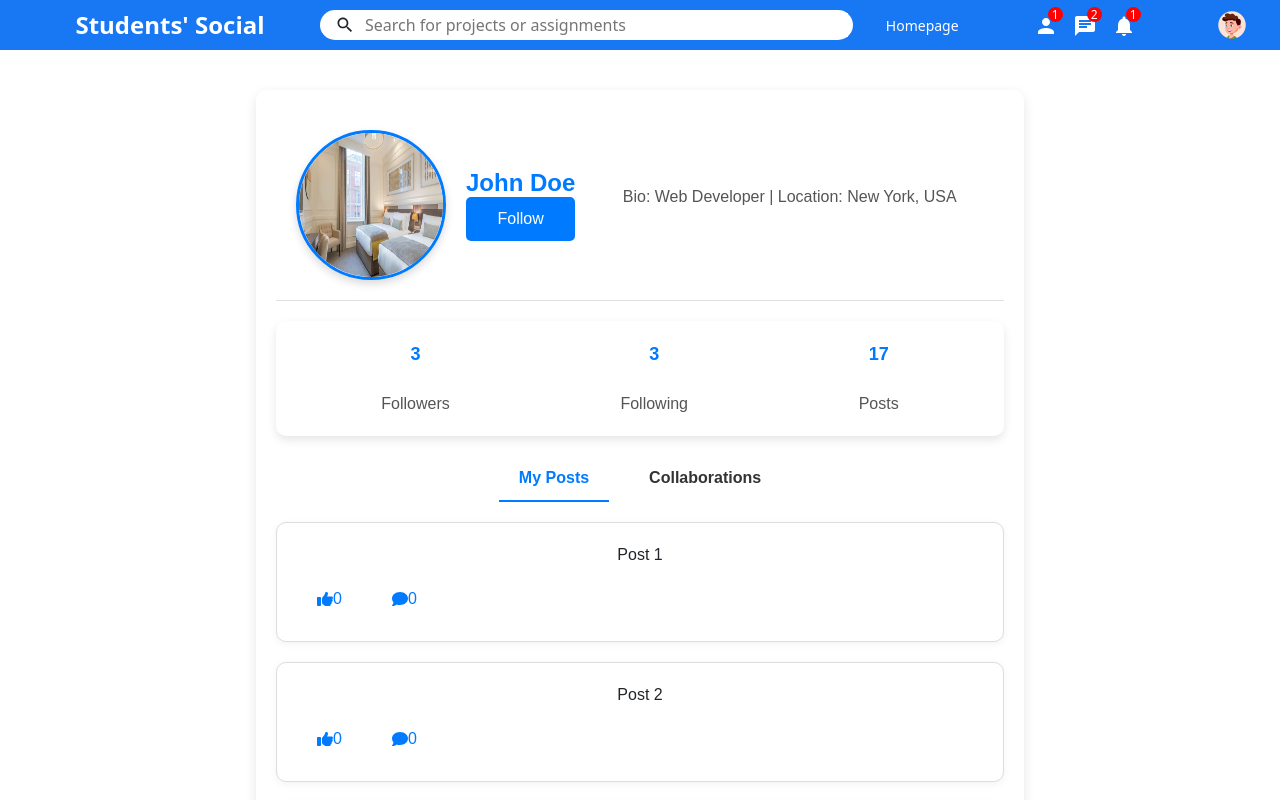
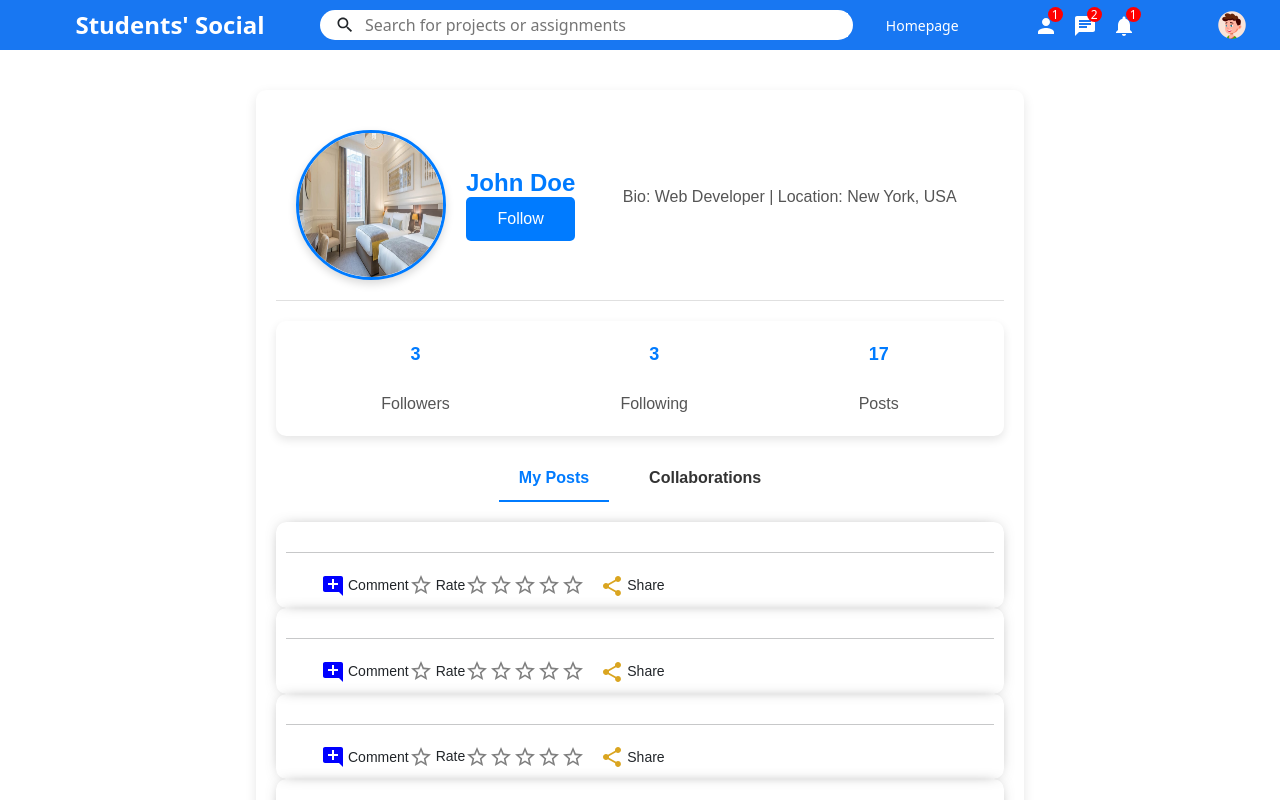
Before and after one commit to kalitadisha/Student_collaborative_app_frontend, a React (Create React App) app in the folder client/: page /profile in a window 1280 px wide. Shown: the top 800 px of the page. Built offline with nearby package versions, Linux system fonts and the light colour scheme; a small style sheet from the web is missing.

Commit message:
Khushnasin-2

```diff
--- a/client/src/Screens/Profilepage.js
+++ b/client/src/Screens/Profilepage.js
@@ -1,5 +1,10 @@
 // ProfilePage.js
 import React, { useState, useRef, useEffect } from 'react';
+import { PermMedia } from "@mui/icons-material";
+import AddCommentIcon from '@mui/icons-material/AddComment';
+import ShareIcon from '@mui/icons-material/Share';
+import StarBorderIcon from '@mui/icons-material/StarBorder';
+import SendIcon from '@mui/icons-material/Send';
 import Feed from "../ccomponents/feed/Feed";
 import Rightbar from "../ccomponents/rightbar/Rightbar";
 import Sidebar from "../ccomponents/sidebar/Sidebar";
@@ -11,6 +16,7 @@ import { FontAwesomeIcon } from '@fortawesome/react-fontawesome';
 import { faThumbsUp, faComment } from '@fortawesome/free-solid-svg-icons';
 import '../css/ProfilepageCss.css';
 import Navbar from '../Components/Navbar';
+import img from "../assets/person/user.png";
 
 
 const ProfilePage = () => {
@@ -169,129 +175,142 @@ const Collaborations = ({ collaborationPosts }) => {
 
 const Post = ({ post }) => {
   const { content, collaborators } = post;
-  const [likes, setLikes] = useState(0);
-  const [hasLiked, setHasLiked] = useState(false);
+
+  const [commentVisible, setCommentVisible] = useState(false);
   const [comments, setComments] = useState([]);
-  const [newComment, setNewComment] = useState('');
-  const [showComments, setShowComments] = useState(false);
-  const [replyTo, setReplyTo] = useState({ commentIndex: null, replyIndex: null });
+  const [commentInput, setCommentInput] = useState('');
+  const [rating, setRating] = useState(0);
+  const [workAdded, setWorkAdded] = useState(false);
+  const [postContent, setPostContent] = useState('');
 
-  const addComment = () => {
-    setComments([...comments, { text: newComment, replies: [] }]);
-    setNewComment('');
+  const handleCommentInputChange = (e) => {
+    setCommentInput(e.target.value);
   };
 
-
-  const getTotalCommentsCount = (comments) => {
-    let totalCount = comments.length; // Add top-level comments
-    comments.forEach(comment => {
-      totalCount += comment.replies.length; // Add replies count for each comment
-      comment.replies.forEach(reply => {
-        totalCount += getTotalCommentsCount(reply.replies); // Recursively add replies count
-      });
-    });
-    return totalCount;
+  const handleRatingChange = (newRating) => {
+    setRating(prevRating => prevRating === newRating ? 0 : newRating);
   };
 
-  const totalCount = getTotalCommentsCount(comments);
-
-  const addReply = (commentIndex, replyText, replyIndex = null) => {
-    const updatedComments = [...comments];
-    if (replyIndex === null) {
-      updatedComments[commentIndex].replies.push({ text: replyText, replies: [] });
-    } else if (typeof replyIndex === 'number') {
-      updatedComments[commentIndex].replies[replyIndex].replies.push({ text: replyText, replies: [] });
-    } else {
-      const indices = replyIndex.split('-').map(Number);
-      let currentReply = updatedComments[commentIndex].replies[indices[0]];
-      for (let i = 1; i < indices.length; i++) {
-        currentReply = currentReply.replies[indices[i]];
-      }
-      currentReply.replies.push({ text: replyText, replies: [] });
-    }
-    setComments(updatedComments);
+  const handleShare = () => {
+    const link = 'http://yourwebsite.com/post/123'; // Example link
+    navigator.clipboard.writeText(link).then(() => {
+      alert('Link copied to clipboard!');
+    }).catch(() => {
+      alert('Failed to copy the link');
+    });
   };
 
-  const handleLike = () => {
-    setLikes(hasLiked ? likes - 1 : likes + 1);
-    setHasLiked(!hasLiked);
+  const handlePostContentChange = (e) => {
+    setPostContent(e.target.value);
   };
 
-  const renderReplies = (replies, commentIndex, parentReplyIndex = null) => {
-    return replies.map((reply, replyIndex) => (
-      <div key={replyIndex} className="reply">
-        <div className="reply-text">{reply.text}</div>
-        <div className="reply-link" onClick={() => setReplyTo({ commentIndex, replyIndex: parentReplyIndex !== null ? `${parentReplyIndex}-${replyIndex}` : replyIndex })}>
-          Reply
-        </div>
-        {replyTo.commentIndex === commentIndex && replyTo.replyIndex === (parentReplyIndex !== null ? `${parentReplyIndex}-${replyIndex}` : replyIndex) && (
-          <div className="reply-input">
-            <input
-              type="text"
-              placeholder="Write a reply..."
-              onKeyDown={(e) => {
-                if (e.key === 'Enter') {
-                  addReply(commentIndex, e.target.value, replyTo.replyIndex);
-                  setReplyTo({ commentIndex: null, replyIndex: null });
-                  e.target.value = '';
+  const handleFileChange = (e) => {
+    if (1) {
+      setWorkAdded(true);
     }
-              }}
-            />
-          </div>
-        )}
-        {renderReplies(reply.replies, commentIndex, parentReplyIndex !== null ? `${parentReplyIndex}-${replyIndex}` : replyIndex)}
-      </div>
-    ));
+  };
+
+  const getStarColor = (value) => {
+    if (rating === 0) return "gray";
+    if (rating === 1) return "red";
+    if (rating === 2) return "orange";
+    if (rating === 3) return "yellow";
+    if (rating >= 4) return "green";
+    return "gray";
+  };
+
+  const toggleCommentVisibility = () => {
+    setCommentVisible(!commentVisible);
+  };
+
+  const handleCommentSubmit = () => {
+    if (commentInput.trim()) {
+      setComments([...comments, { text: commentInput, replies: [] }]);
+      setCommentInput('');
+    }
+  };
+
+  const handleReplySubmit = (index, replyText) => {
+    const newComments = [...comments];
+    newComments[index].replies.push({ text: replyText, replies: [] });
+    setComments(newComments);
   };
 
   return (
-    <div className="post">
-      <div className="post-content">{content}</div>
-      <div className="post-actions">
-        <button onClick={handleLike} className={hasLiked ? 'liked' : 'unliked'}>
-          <FontAwesomeIcon icon={faThumbsUp} /> {likes}
-        </button>
-        <button onClick={() => setShowComments(!showComments)}>
-          <FontAwesomeIcon icon={faComment} />{totalCount}
-        </button>
+    <div className="share">
+      <div className="shareWrapper">
+        <div className="shareTop">
+
         </div>
-      {showComments && (
-        <div className="comments-section">
-          {comments.map((comment, commentIndex) => (
-            <div key={commentIndex} className="comment">
-              <div className="comment-text">{comment.text}</div>
-              <div className="reply-link" onClick={() => setReplyTo({ commentIndex, replyIndex: null })}>
-                Reply
+        <hr className="shareHr" />
+        <div className="shareBottom">
+          <div className="shareOptions">
+            <div className="shareOption">
+              <input type="file" id="files" style={{ display: 'none' }} onChange={handleFileChange} />
+
+
             </div>
-              {replyTo.commentIndex === commentIndex && replyTo.replyIndex === null && (
-                <div className="reply-input">
+            <div
+
+              onClick={toggleCommentVisibility}
+            >
+              <AddCommentIcon htmlColor={"blue"} className="shareIcon" />
+              <span className="shareOptionText">Comment</span>
+            </div>
+            <div className="shareOption ">
+              <StarBorderIcon htmlColor={getStarColor(1)} className="shareIcon" />
+              <span className="shareOptionText">Rate</span>
+              <div className="rating">
+                {[1, 2, 3, 4, 5].map((value) => (
+                  <StarBorderIcon
+                    key={value}
+                    htmlColor={rating >= value ? getStarColor(value) : "gray"}
+                    className="ratingStar"
+                    onClick={() => handleRatingChange(value)}
+                  />
+                ))}
+              </div>
+            </div>
+            <div
+
+              onClick={() => handleShare()}
+            >
+              <ShareIcon htmlColor={"goldenrod"} className="shareIcon" />
+              <span className="shareOptionText">Share</span>
+            </div>
+          </div>
+          {commentVisible && (
+            <>
+              <div className="commentInputContainer">
                 <input
                   type="text"
-                    placeholder="Write a reply..."
+                  value={commentInput}
+                  onChange={handleCommentInputChange}
+                  placeholder="Add a comment"
+                  className="commentInput"
                   onKeyDown={(e) => {
-                      if (e.key === 'Enter') {
-                        addReply(commentIndex, e.target.value);
-                        setReplyTo({ commentIndex: null, replyIndex: null });
-                        e.target.value = '';
-                      }
+                    if (e.key === 'Enter') handleCommentSubmit();
                   }}
                 />
+                <SendIcon
+                  className="sendIcon"
+                  onClick={handleCommentSubmit}
+                />
               </div>
+              <div className="commentsSection">
+                {comments.map((comment, index) => (
+                  <Comment
+                    key={index}
+                    comment={comment}
+                    onReply={(replyText) => handleReplySubmit(index, replyText)}
+                  />
+                ))}
+              </div>
+            </>
           )}
-              {renderReplies(comment.replies, commentIndex)}
-            </div>
-          ))}
-          <div className="new-comment">
-            <input
-              type="text"
-              value={newComment}
-              onChange={(e) => setNewComment(e.target.value)}
-              placeholder="Add a comment"
-            />
-            <button onClick={addComment}>Post</button>
         </div>
       </div>
-      )}
+
       {collaborators && (
         <div className="collaborators">
           Collaborated with:{' '}
@@ -303,6 +322,59 @@ const Post = ({ post }) => {
           ))}
         </div>
       )}
+    </div>
+  );
+};
+
+const Comment = ({ comment, onReply }) => {
+  const [replyVisible, setReplyVisible] = useState(false);
+  const [replyInput, setReplyInput] = useState('');
+
+  const handleReplyInputChange = (e) => {
+    setReplyInput(e.target.value);
+  };
+
+  const handleReplySubmit = () => {
+    if (replyInput.trim()) {
+      onReply(replyInput);
+      setReplyInput('');
+      setReplyVisible(false);
+    }
+  };
+
+  return (
+    <div className="comment">
+      <div className="commentText">{comment.text}</div>
+      <div className="commentActions">
+        <span className="replyLink" onClick={() => setReplyVisible(!replyVisible)}>Reply</span>
+      </div>
+      {replyVisible && (
+        <div className="replyInputContainer">
+          <input
+            type="text"
+            value={replyInput}
+            onChange={handleReplyInputChange}
+            placeholder="Reply"
+            className="replyInput"
+            onKeyDown={(e) => {
+              if (e.key === 'Enter') handleReplySubmit();
+            }}
+          />
+          <SendIcon
+            className="sendIcon"
+            onClick={handleReplySubmit}
+          />
+        </div>
+      )}
+      <div className="replies">
+        {comment.replies.map((reply, index) => (
+          <Comment
+            key={index}
+            comment={reply}
+            onReply={(replyText) => onReply(replyText)}
+          />
+        ))}
+      </div>
     </div>
   );
 };
--- a/client/src/ccomponents/share/Share.jsx
+++ b/client/src/ccomponents/share/Share.jsx
@@ -2,10 +2,72 @@ import { PermMedia } from "@mui/icons-material";
 import AddCommentIcon from '@mui/icons-material/AddComment';
 import ShareIcon from '@mui/icons-material/Share';
 import StarBorderIcon from '@mui/icons-material/StarBorder';
-import React from 'react';
+import SendIcon from '@mui/icons-material/Send';
+import React, { useState } from 'react';
 import img from "../../assets/person/user.png";
 import "./share.css";
+
 export default function Share() {
+  const [commentVisible, setCommentVisible] = useState(false);
+  const [comments, setComments] = useState([]);
+  const [commentInput, setCommentInput] = useState('');
+  const [rating, setRating] = useState(0);
+  const [workAdded, setWorkAdded] = useState(false);
+  const [postContent, setPostContent] = useState('');
+
+  const handleCommentInputChange = (e) => {
+    setCommentInput(e.target.value);
+  };
+
+  const handleRatingChange = (newRating) => {
+    setRating(prevRating => prevRating === newRating ? 0 : newRating);
+  };
+
+  const handleShare = () => {
+    const link = 'http://yourwebsite.com/post/123'; // Example link
+    navigator.clipboard.writeText(link).then(() => {
+      alert('Link copied to clipboard!');
+    }).catch(() => {
+      alert('Failed to copy the link');
+    });
+  };
+
+  const handlePostContentChange = (e) => {
+    setPostContent(e.target.value);
+  };
+
+  const handleFileChange = (e) => {
+    if (e.target.files.length > 0) {
+      setWorkAdded(true);
+    }
+  };
+
+  const getStarColor = (value) => {
+    if (rating === 0) return "gray";
+    if (rating === 1) return "red";
+    if (rating === 2) return "orange";
+    if (rating === 3) return "yellow";
+    if (rating >= 4) return "green";
+    return "gray";
+  };
+
+  const toggleCommentVisibility = () => {
+    setCommentVisible(!commentVisible);
+  };
+
+  const handleCommentSubmit = () => {
+    if (commentInput.trim()) {
+      setComments([...comments, { text: commentInput, replies: [] }]);
+      setCommentInput('');
+    }
+  };
+
+  const handleReplySubmit = (index, replyText) => {
+    const newComments = [...comments];
+    newComments[index].replies.push({ text: replyText, replies: [] });
+    setComments(newComments);
+  };
+
   return (
     <div className="share">
       <div className="shareWrapper">
@@ -14,31 +76,131 @@ export default function Share() {
           <input
             placeholder="Share your imagination"
             className="shareInput"
+            value={postContent}
+            onChange={handlePostContentChange}
           />
         </div>
         <hr className="shareHr" />
         <div className="shareBottom">
           <div className="shareOptions">
             <div className="shareOption">
-              <input type="file" id="files" style={{ display: 'none' }} />
+              <input type="file" id="files" style={{ display: 'none' }} onChange={handleFileChange} />
               <PermMedia htmlColor="tomato" className="shareIcon" />
               <label className="shareOptionText" htmlFor="files">Add your work</label>
             </div>
-            <div className="shareOption">
-              <AddCommentIcon htmlColor="blue" className="shareIcon" />
+            <div
+              className={`shareOption ${!workAdded ? 'disabled' : ''}`}
+              onClick={toggleCommentVisibility}
+            >
+              <AddCommentIcon htmlColor={!workAdded ? "gray" : "blue"} className="shareIcon" />
               <span className="shareOptionText">Comment</span>
             </div>
-            <div className="shareOption">
-              <StarBorderIcon htmlColor="green" className="shareIcon" />
+            <div className={`shareOption ${!workAdded ? 'disabled' : ''}`}>
+              <StarBorderIcon htmlColor={!workAdded ? "gray" : getStarColor(1)} className="shareIcon" />
               <span className="shareOptionText">Rate</span>
+              <div className="rating">
+                {[1, 2, 3, 4, 5].map((value) => (
+                  <StarBorderIcon
+                    key={value}
+                    htmlColor={rating >= value ? (!workAdded ? "gray" : getStarColor(value)) : "gray"}
+                    className="ratingStar"
+                    onClick={() => workAdded && handleRatingChange(value)}
+                  />
+                ))}
+              </div>
             </div>
-            <div className="shareOption">
-              <ShareIcon htmlColor="goldenrod" className="shareIcon" />
+            <div
+              className={`shareOption ${!workAdded ? 'disabled' : ''}`}
+              onClick={() => workAdded && handleShare()}
+            >
+              <ShareIcon htmlColor={!workAdded ? "gray" : "goldenrod"} className="shareIcon" />
               <span className="shareOptionText">Share</span>
             </div>
           </div>
+          {commentVisible && (
+            <>
+              <div className="commentInputContainer">
+                <input
+                  type="text"
+                  value={commentInput}
+                  onChange={handleCommentInputChange}
+                  placeholder="Add a comment"
+                  className="commentInput"
+                  onKeyDown={(e) => {
+                    if (e.key === 'Enter') handleCommentSubmit();
+                  }}
+                />
+                <SendIcon
+                  className="sendIcon"
+                  onClick={handleCommentSubmit}
+                />
+              </div>
+              <div className="commentsSection">
+                {comments.map((comment, index) => (
+                  <Comment
+                    key={index}
+                    comment={comment}
+                    onReply={(replyText) => handleReplySubmit(index, replyText)}
+                  />
+                ))}
+              </div>
+            </>
+          )}
         </div>
       </div>
     </div>
   );
 }
+
+const Comment = ({ comment, onReply }) => {
+  const [replyVisible, setReplyVisible] = useState(false);
+  const [replyInput, setReplyInput] = useState('');
+
+  const handleReplyInputChange = (e) => {
+    setReplyInput(e.target.value);
+  };
+
+  const handleReplySubmit = () => {
+    if (replyInput.trim()) {
+      onReply(replyInput);
+      setReplyInput('');
+      setReplyVisible(false);
+    }
+  };
+
+  return (
+    <div className="comment">
+      <div className="commentText">{comment.text}</div>
+      <div className="commentActions">
+        <span className="replyLink" onClick={() => setReplyVisible(!replyVisible)}>Reply</span>
+      </div>
+      {replyVisible && (
+        <div className="replyInputContainer">
+          <input
+            type="text"
+            value={replyInput}
+            onChange={handleReplyInputChange}
+            placeholder="Reply"
+            className="replyInput"
+            onKeyDown={(e) => {
+              if (e.key === 'Enter') handleReplySubmit();
+            }}
+          />
+          <SendIcon
+            className="sendIcon"
+            onClick={handleReplySubmit}
+          />
+        </div>
+      )}
+      <div className="replies">
+        {comment.replies.map((reply, index) => (
+          <Comment
+            key={index}
+            comment={reply}
+            onReply={(replyText) => onReply(replyText)}
+          />
+        ))}
+      </div>
+    </div>
+  );
+}
--- a/client/src/ccomponents/share/share.css
+++ b/client/src/ccomponents/share/share.css
@@ -1,6 +1,8 @@
 .share {
   width: 100%;
-  height: 170px;
+  height: auto; /* Changed height to auto */
+  max-height: 170px; /* Added max-height */
+  overflow-y: auto; /* Added overflow-y to enable scrolling if content exceeds max-height */
   border-radius: 10px;
   -webkit-box-shadow: 0px 0px 16px -8px rgba(0, 0, 0, 0.68);
   box-shadow: 0px 0px 16px -8px rgba(0, 0, 0, 0.68);
@@ -8,6 +10,8 @@
 
 .shareWrapper {
   padding: 10px;
+  border-radius: 10px;
+  box-shadow: 0px 0px 15px -10px rgba(0, 0, 0, 0.75);
 }
 
 .shareTop {
@@ -33,39 +37,101 @@
 }
 
 .shareHr {
-  margin: 20px;
+  margin: 20px 0;
 }
 
 .shareBottom {
   display: flex;
-  align-items: center;
-  justify-content: space-between;
+  flex-direction: column; /* Changed to column */
 }
 
-.shareOptions{
+.shareOptions {
   display: flex;
   margin-left: 20px;
 }
 
-.shareOption{
+.shareOption {
   display: flex;
   align-items: center;
   margin-right: 15px;
   cursor: pointer;
 }
 
-.shareIcon{
+.shareIcon {
   font-size: 18px;
   margin-right: 3px;
 }
 
-.shareOptionText{
+.shareOptionText {
   font-size: 14px;
   font-weight: 500;
   cursor: pointer;
 }
 
-.shareButton{
+.commentInputContainer,
+.replyInputContainer {
+  display: flex;
+  align-items: center;
+  margin-top: 10px;
+}
+
+.commentInput,
+.replyInput {
+  width: calc(100% - 40px);
+  padding: 5px;
+  margin-right: 5px;
+  border: 1px solid #ccc;
+  border-radius: 5px;
+}
+
+.sendIcon {
+  cursor: pointer;
+  color: blue;
+}
+
+.commentsSection {
+  margin-top: 20px;
+}
+
+.comment {
+  margin-top: 10px;
+}
+
+.commentText {
+  font-size: 14px;
+  font-weight: 400;
+}
+
+.commentActions {
+  margin-top: 5px;
+}
+
+.replyLink {
+  font-size: 12px;
+  color: blue;
+  cursor: pointer;
+}
+
+.replies {
+  margin-left: 20px;
+  margin-top: 10px;
+}
+
+.disabled {
+  pointer-events: none;
+  opacity: 0.5;
+}
+
+.rating {
+  display: flex;
+  align-items: center;
+}
+
+.ratingStar {
+  cursor: pointer;
+}
+
+.shareButton {
   border: none;
   padding: 7px;
   border-radius: 5px;
--- a/client/src/css/ProfilepageCss.css
+++ b/client/src/css/ProfilepageCss.css
@@ -327,3 +327,147 @@
     display: block;
     margin: 0 auto;
   }
+
+  .share {
+    width: 100%;
+    height: auto; /* Changed height to auto */
+    max-height: 170px; /* Added max-height */
+    overflow-y: auto; /* Added overflow-y to enable scrolling if content exceeds max-height */
+    border-radius: 10px;
+    -webkit-box-shadow: 0px 0px 16px -8px rgba(0, 0, 0, 0.68);
+    box-shadow: 0px 0px 16px -8px rgba(0, 0, 0, 0.68);
+  }
+
+  .shareWrapper {
+    padding: 10px;
+    border-radius: 10px;
+    box-shadow: 0px 0px 15px -10px rgba(0, 0, 0, 0.75);
+  }
+
+  .shareTop {
+    display: flex;
+    align-items: center;
+  }
+
+  .shareProfileImg {
+    width: 50px;
+    height: 50px;
+    border-radius: 50%;
+    object-fit: cover;
+    margin-right: 10px;
+  }
+
+  .shareInput {
+    border: none;
+    width: 80%;
+  }
+
+  .shareInput:focus {
+    outline: none;
+  }
+
+  .shareHr {
+    margin: 20px 0;
+  }
+
+  .shareBottom {
+    display: flex;
+    flex-direction: column; /* Changed to column */
+  }
+
+  .shareOptions {
+    display: flex;
+    margin-left: 20px;
+  }
+
+  .shareOption {
+    display: flex;
+    align-items: center;
+    margin-right: 15px;
+    cursor: pointer;
+  }
+
+  .shareIcon {
+    font-size: 18px;
+    margin-right: 3px;
+  }
+
+  .shareOptionText {
+    font-size: 14px;
+    font-weight: 500;
+    cursor: pointer;
+  }
+
+  .commentInputContainer,
+  .replyInputContainer {
+    display: flex;
+    align-items: center;
+    margin-top: 10px;
+  }
+
+  .commentInput,
+  .replyInput {
+    width: calc(100% - 40px);
+    padding: 5px;
+    margin-right: 5px;
+    border: 1px solid #ccc;
+    border-radius: 5px;
+  }
+
+  .sendIcon {
+    cursor: pointer;
+    color: blue;
+  }
+
+  .commentsSection {
+    margin-top: 20px;
+  }
+
+  .comment {
+    margin-top: 10px;
+  }
+
+  .commentText {
+    font-size: 14px;
+    font-weight: 400;
+  }
+
+  .commentActions {
+    margin-top: 5px;
+  }
+
+  .replyLink {
+    font-size: 12px;
+    color: blue;
+    cursor: pointer;
+  }
+
+  .replies {
+    margin-left: 20px;
+    margin-top: 10px;
+  }
+
+  .disabled {
+    pointer-events: none;
+    opacity: 0.5;
+  }
+
+  .rating {
+    display: flex;
+    align-items: center;
+  }
+
+  .ratingStar {
+    cursor: pointer;
+  }
+
+  .shareButton {
+    border: none;
+    padding: 7px;
+    border-radius: 5px;
+    background-color: green;
+    font-weight: 500;
+    margin-right: 20px;
+    cursor: pointer;
+    color: white;
+  }
```
Also changed, not shown: client/src/pages/profile/profile.css (line endings or trailing spaces). Lines whose indentation alone changed are shown as unchanged.
